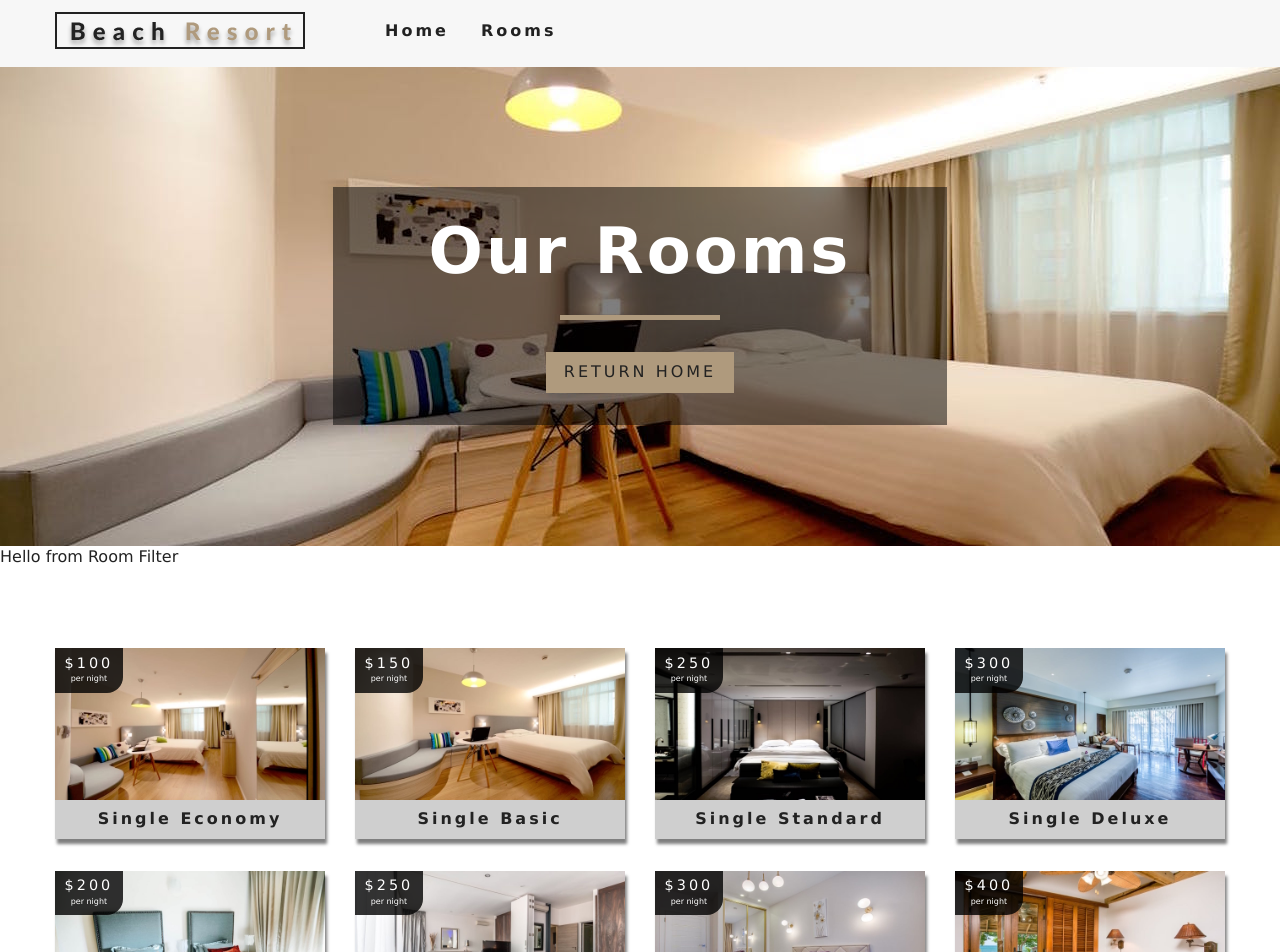
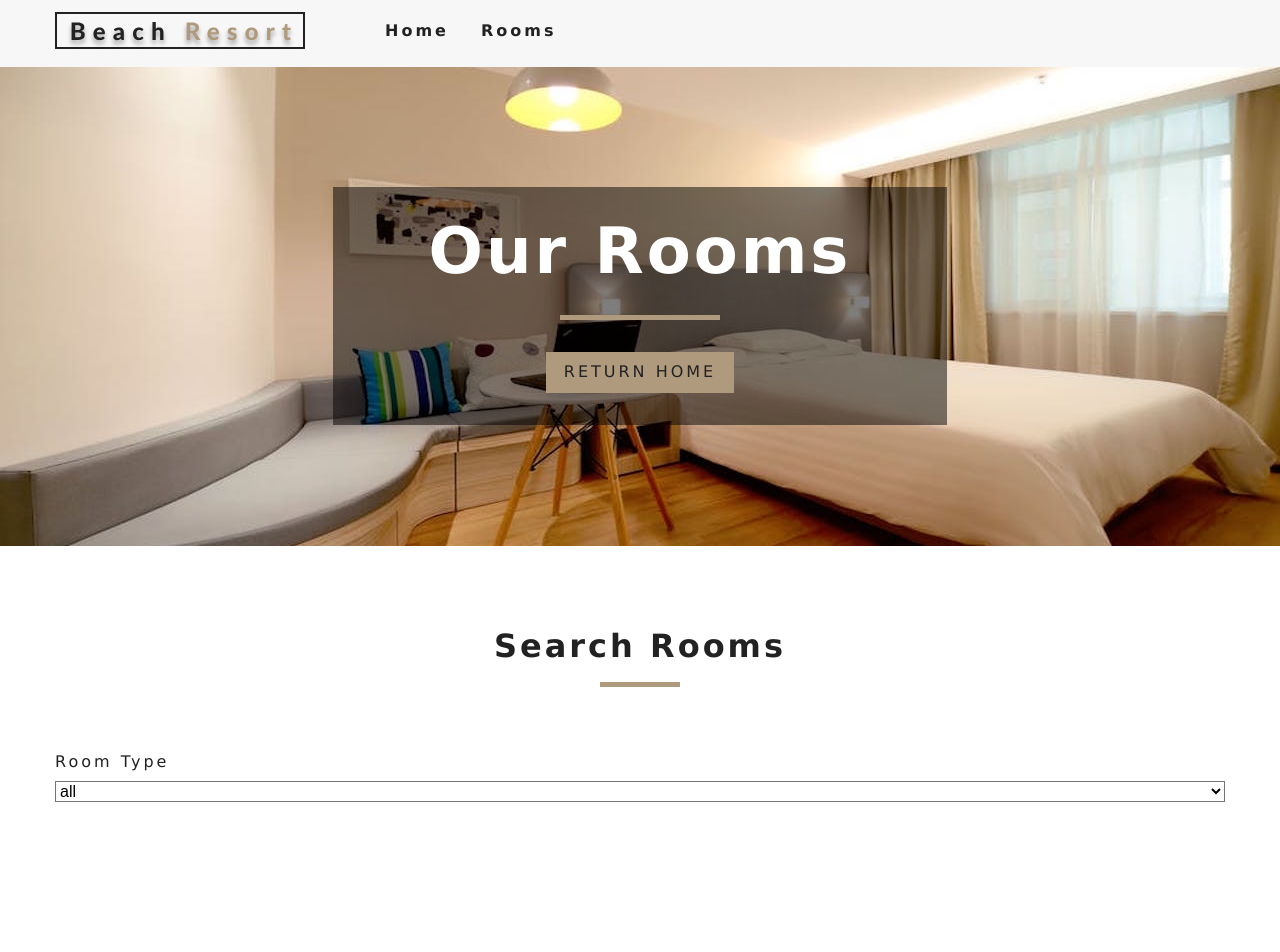
Before and after one commit to dontrellthedeveloper/resort-ecommerce, a React (Create React App) app: page /rooms in a window 1280 px wide. Shown: the top 952 px of the page. Built offline with nearby package versions, Linux system fonts and the light colour scheme.

Commit message:
added type filter

```diff
--- a/src/components/RoomFilter.js
+++ b/src/components/RoomFilter.js
@@ -1,9 +1,36 @@
-import React from 'react'
+import React from 'react';
+import {useContext} from 'react';
+import {RoomContext} from '../context';
+import Title from '../components/Title';
 
-export default function RoomFilter() {
+const getUnique = (items,value) => {
+    return [...new Set(items.map(item => item[value]))]
+}
+
+export default function RoomFilter({rooms}) {
+    const context = useContext(RoomContext);
+    const {
+        handleChange, type, capacity, price, minPrice, maxPrice, minSize, maxSize, breakfast, pets
+    } = context;
+
+    let types = getUnique(rooms,'type');
+    types = ['all', ...types];
+    types = types.map((item,index) => {
+        return <option value={item} key={index}>{item}</option>
+    })
     return (
-        <div>
-            Hello from Room Filter
-        </div>
+        <section className="filter-container">
+            <Title title="search rooms"/>
+            <form className="filter-form">
+                {/* select type */}
+                <div className="form-group">
+                    <label htmlFor="type">room type</label>
+                    <select name="type" id="type" value={type} className="form-control" onChange={handleChange}>
+                    {types}
+                    </select>
+                </div>
+                {/* end select type */}
+            </form>
+        </section>
     )
 }
--- a/src/context.js
+++ b/src/context.js
@@ -55,14 +55,27 @@
     }
 
     handleChange = event => {
-        const type = event.target.type
-        const name = event.target.name
-        const value = event.target.value
-        console.log(type,name,value);
-    }
+        const target = event.target
+        const value = event.type === 'checkbox' ? target.checked:target.value
+        const name = event.target.name;
+        this.setState({
+            [name]: value
+        }, this.filterRooms);
+
+    };
 
     filterRooms = () => {
-        console.log("hello");
+        let {
+            rooms, type, capacity, price, minSize, maxSize, breakfast, pets
+        } = this.state;
+
+        let tempRooms = [...rooms];
+        if(type !== 'all') {
+            tempRooms = tempRooms.filter(room => room.type === type)
+        }
+        this.setState({
+            sortedRooms: tempRooms
+        })
     }
 
     render() {
```
